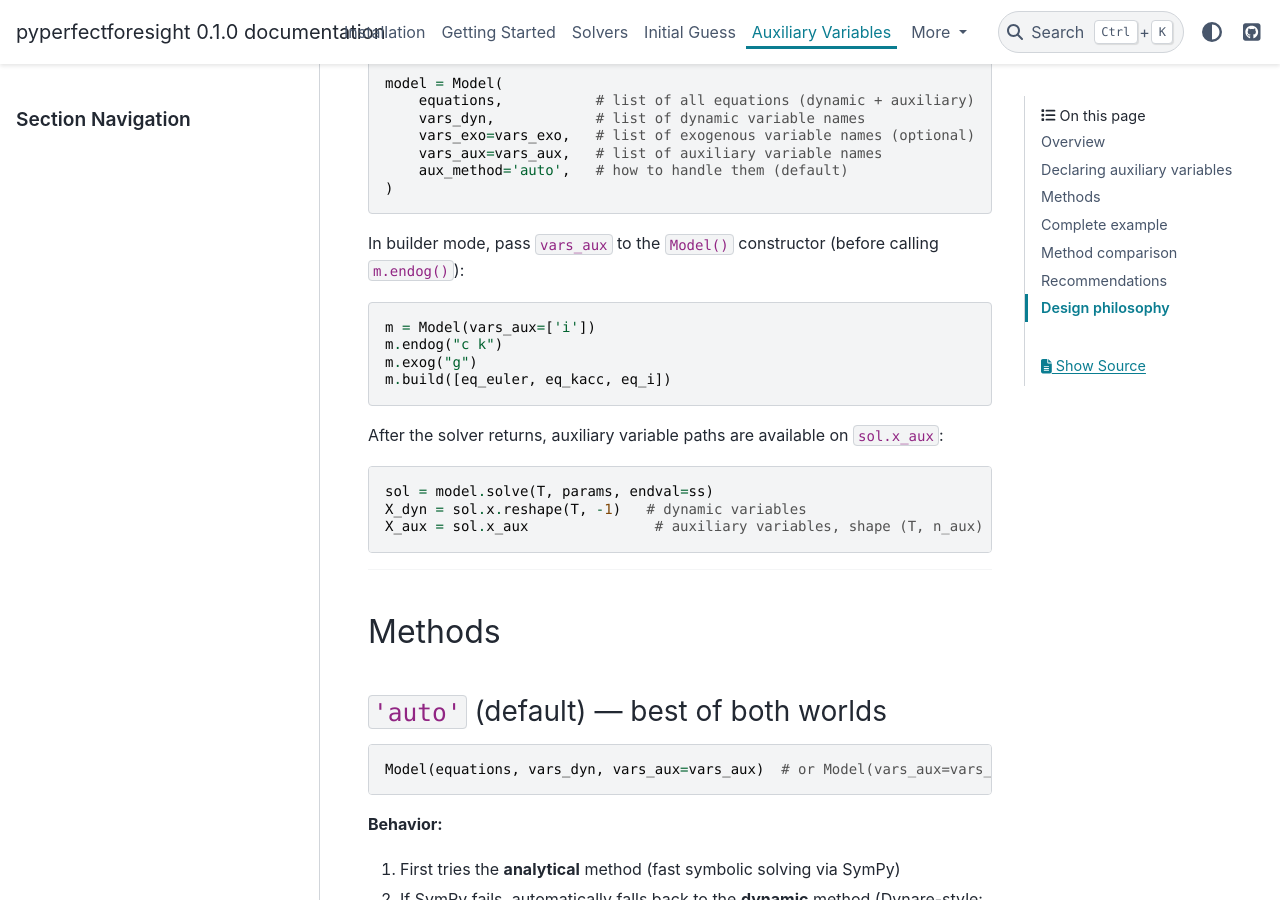
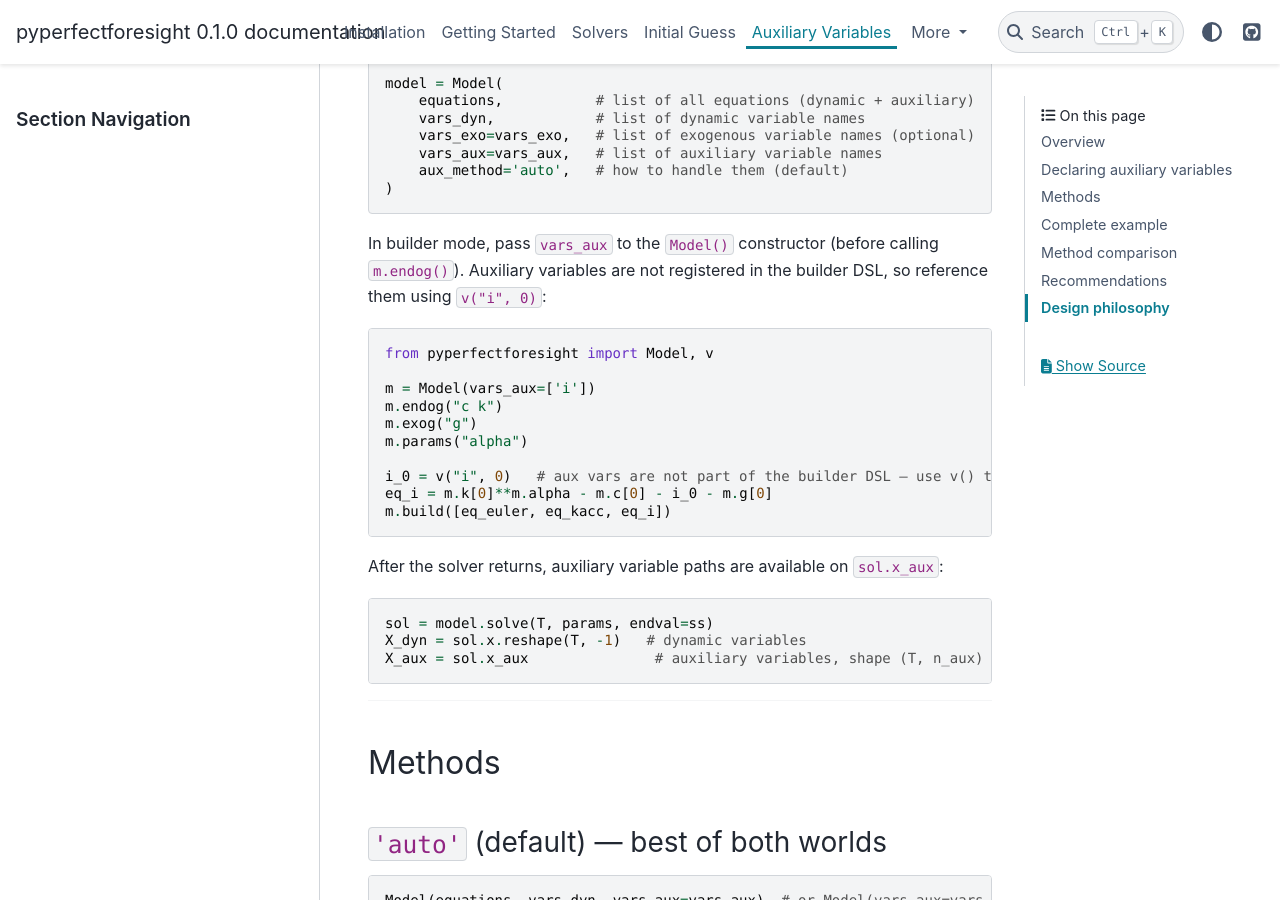
Before and after one commit to Shunsuke-Hori/pyperfectforesight, a Sphinx documentation site: the page built from docs/auxiliary-variables.md, in a window 1280 px wide and 900 px high, scrolled down 560 px. Built offline with Sphinx 7.4.7 and the PyData theme 0.15.4, drawn with Linux system fonts in a browser that asks for light colours; some of the changed text lies outside the part shown.

Commit message:
fix: address Copilot review on docs DSL revision
- Use Model.solve/solve_homotopy/solve_expectation_errors in headings
  and feature list (consistent with class API reference)
- Fix m.i[0] bug: vars_aux does not populate builder DSL symbols;
  use v("i", 0) to reference auxiliary variables in builder mode
- Fix params_dict -> PARAMS in sub_x0 example

Co-Authored-By: Claude Sonnet 4.6 <noreply@anthropic.com>

````diff
--- a/docs/auxiliary-variables.md
+++ b/docs/auxiliary-variables.md
@@ -22,12 +22,19 @@ model = Model(
 )
 ```
 
-In builder mode, pass `vars_aux` to the `Model()` constructor (before calling `m.endog()`):
+In builder mode, pass `vars_aux` to the `Model()` constructor (before calling `m.endog()`).
+Auxiliary variables are not registered in the builder DSL, so reference them using `v("i", 0)`:
 
 ```python
+from pyperfectforesight import Model, v
+
 m = Model(vars_aux=['i'])
 m.endog("c k")
 m.exog("g")
+m.params("alpha")
+
+i_0 = v("i", 0)   # aux vars are not part of the builder DSL — use v() to get symbols
+eq_i = m.k[0]**m.alpha - m.c[0] - i_0 - m.g[0]
 m.build([eq_euler, eq_kacc, eq_i])
 ```
 
@@ -138,18 +145,20 @@ Model(equations, vars_dyn, vars_aux=vars_aux, aux_method='dynamic')
 
 ```python
 import numpy as np
-from pyperfectforesight import Model
+from pyperfectforesight import Model, v
 
 m = Model(vars_aux=['i'])   # declare aux variable at construction time
 m.endog("c k")
 m.exog("g")
 m.params("alpha beta delta")
 
+i_0 = v("i", 0)   # aux vars are not in the builder DSL — use v() for the symbol
+
 y_0 = m.k[0]**m.alpha
 
 eq_euler = 1/m.c[0] - m.beta*(m.alpha*m.k[1]**(m.alpha-1) + (1-m.delta))/m.c[1]
 eq_kacc  = m.k[1] - (1-m.delta)*m.k[0] - y_0 + m.c[0] + m.g[0]
-eq_i     = y_0 - m.c[0] - m.i[0] - m.g[0]   # auxiliary equation
+eq_i     = y_0 - m.c[0] - i_0 - m.g[0]   # auxiliary equation
 
 m.build([eq_euler, eq_kacc, eq_i])
 print(f"Method used: {m.aux_method}")
````
Also changed, not shown: docs/index.md (+2 -2 lines), docs/solvers.md (+5 -5 lines).
